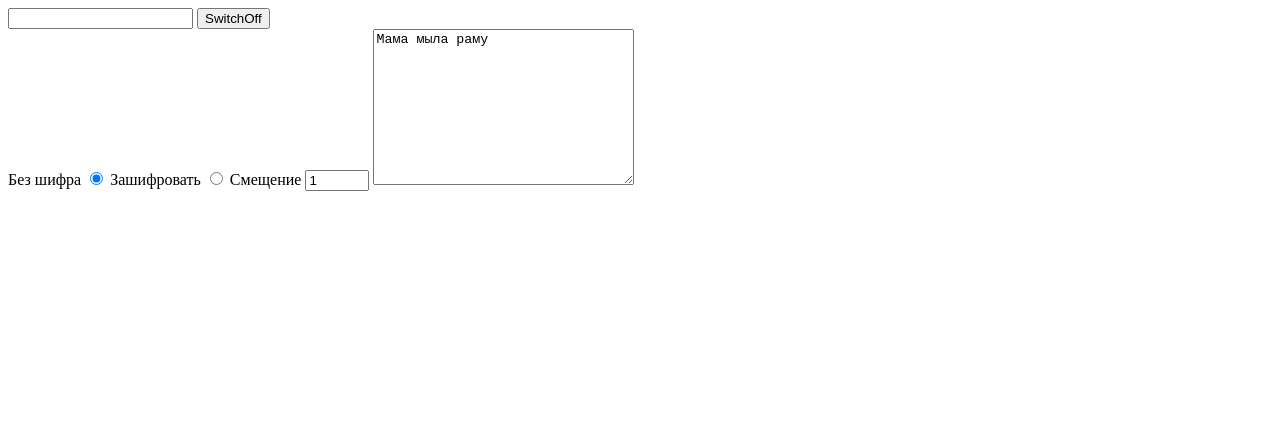
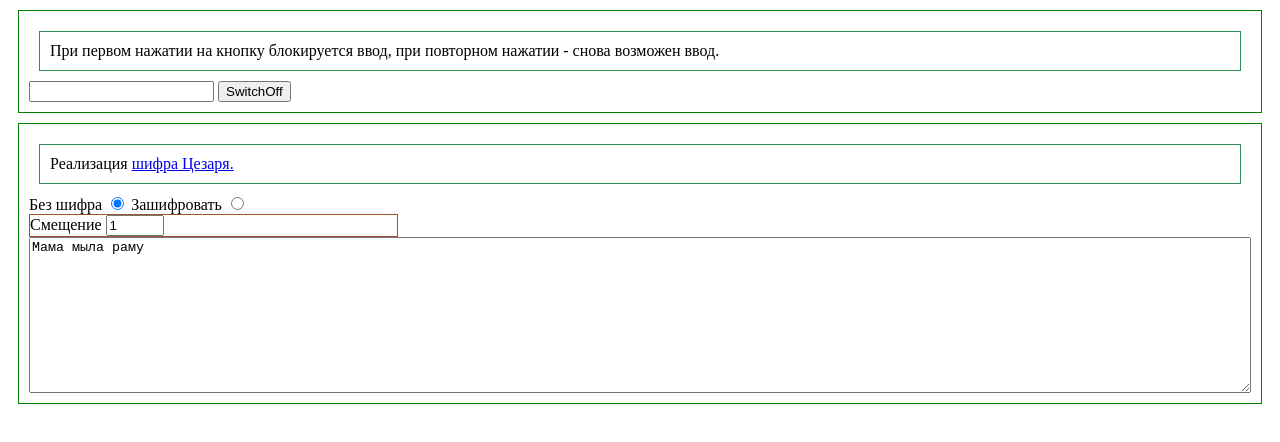
Before and after one commit to pawka35/itvdn_HomeWork, a plain HTML site: page index.html in a window 1280 px wide. Drawn offline with Linux system fonts and the light colour scheme.

Commit message:
need to finish

```diff
--- a/css/style.css
+++ b/css/style.css
@@ -7,3 +7,32 @@
     background-color:green;
     color: white;
 }
+
+.exc,.description{
+    border:1px solid green;
+    margin: 10px;
+    padding: 10px;
+}
+
+.description{
+    border:1px solid seagreen;
+}
+
+.exc2-main{
+    display: flex;
+    flex-direction: column;
+}
+
+/* .exc2-inputs{
+    flex-direction:row;
+
+} */
+
+#number{
+    width: 50px;
+}
+
+.offset{
+    border: sienna 1px solid;
+    width: 30%;
+}
--- a/index.html
+++ b/index.html
@@ -8,20 +8,47 @@
     <title>Document</title>
   </head>
   <body>
-    <div>
+    <div id="exc1" class="exc">
+      <div class="description">
+        При первом нажатии на кнопку блокируется ввод, при повторном нажатии -
+        снова возможен ввод.
+      </div>
       <input type="text" name="" id="inputElement" />
       <button id="switchButton">SwitchOff</button>
     </div>
-    <div>
-      <label for="rd1">Без шифра</label>
-      <input type="radio" id="rd1" name="exc2" value="clearText" checked>
-      <label for="rd2">Зашифровать</label>
-      <input type="radio" id="rd2" name="exc2" value="shifr" >
-      <label for="number">Смещение</label>
-      <input type="number" id="number" value="1" min="1" max="100">
-      <textarea name="" id="textAreaInput" cols="30" rows="10" >Мама мыла раму</textarea>
+    <div class="exc">
+      <div class="description">
+        Реализация
+        <a
+          href="https://ru.wikipedia.org/wiki/%D0%A8%D0%B8%D1%84%D1%80_%D0%A6%D0%B5%D0%B7%D0%B0%D1%80%D1%8F"
+          target="_blank"
+          >шифра Цезаря.</a
+        >
+      </div>
+      <div class="exc2-main">
+        <div class="exc2-inputs">
+          <div>
+            <label for="rd1">Без шифра</label>
+            <input
+              type="radio"
+              id="rd1"
+              name="exc2"
+              value="clearText"
+              checked
+            />
+            <label for="rd2">Зашифровать</label>
+            <input type="radio" id="rd2" name="exc2" value="shifr" />
+          </div>
+          <div class="offset">
+            <label for="number">Смещение</label>
+            <input type="number" id="number" value="1" min="1" max="100" />
+          </div>
+        </div>
+        <textarea name="" id="textAreaInput" cols="30" rows="10">
+Мама мыла раму</textarea
+        >
+      </div>
     </div>
-
     <script src="js/script.js"></script>
   </body>
 </html>
```
